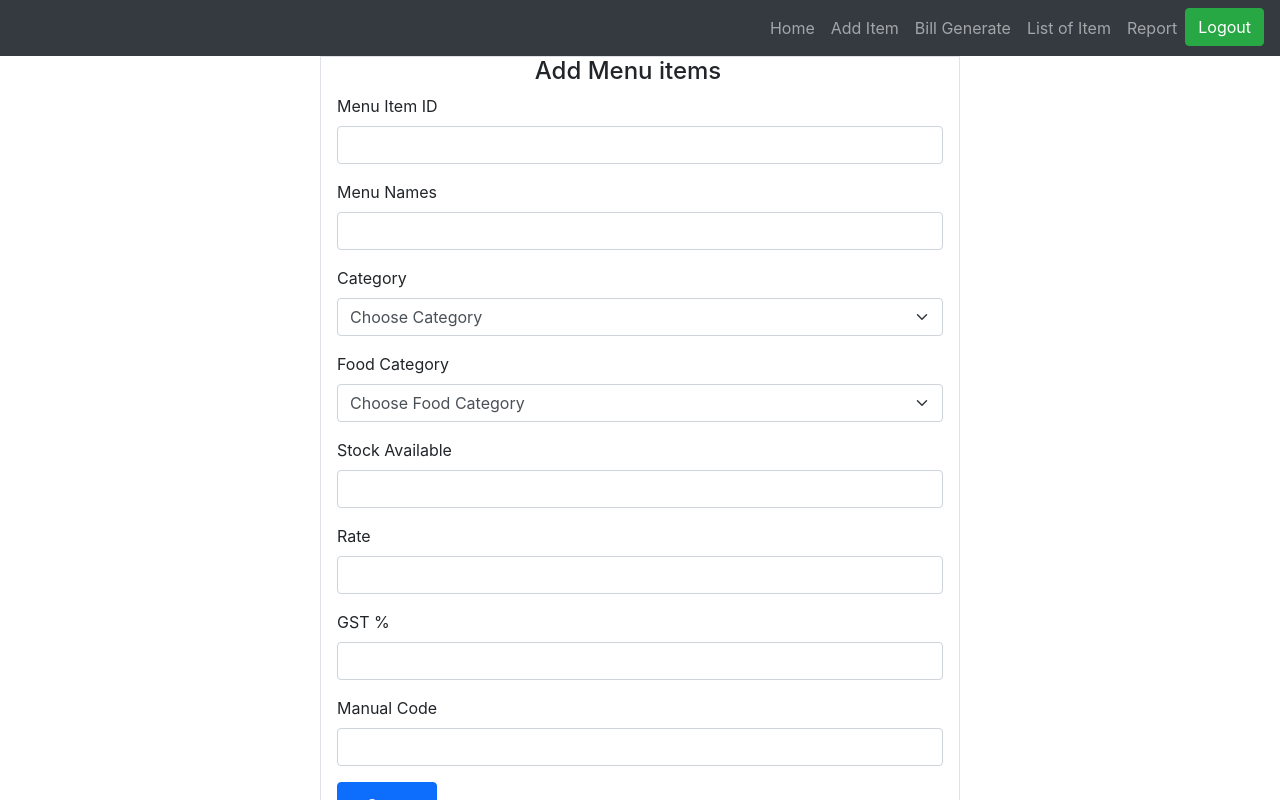
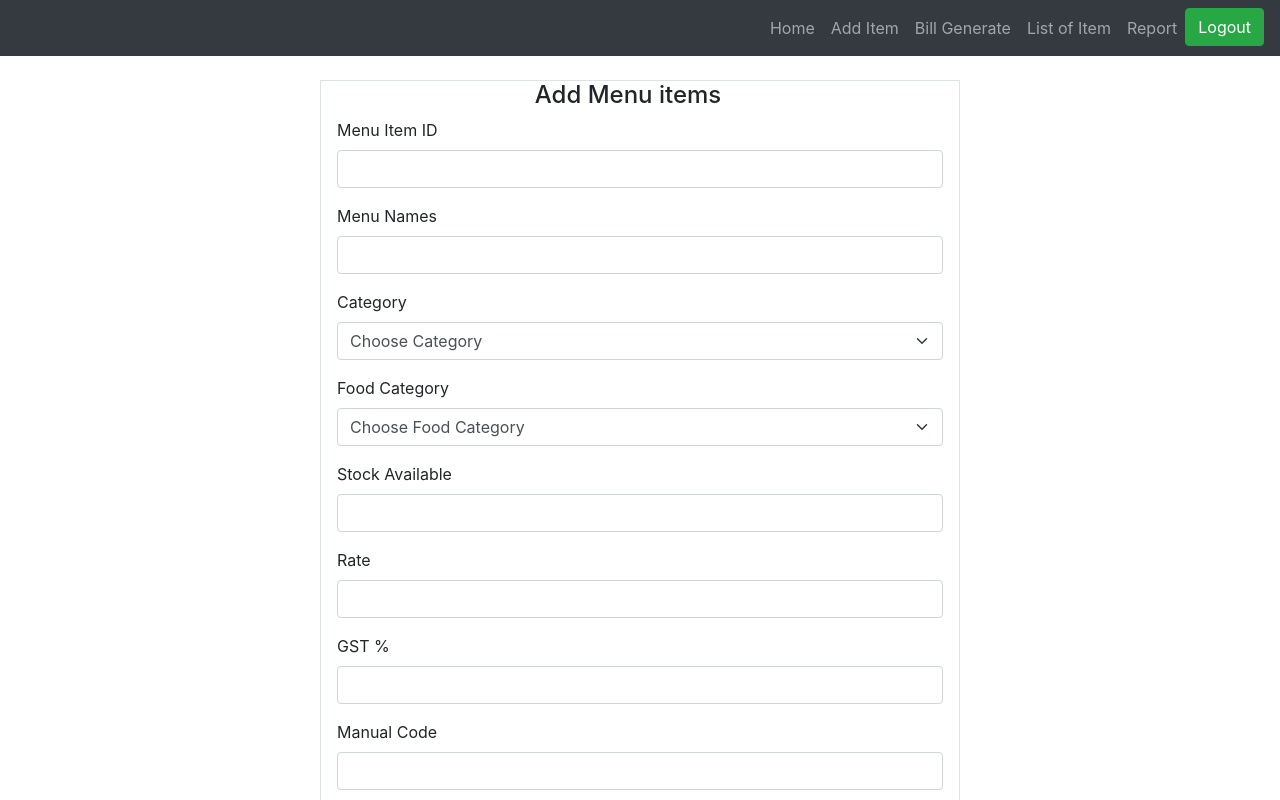
Before and after one commit to iam5abhi/ahaabilling, a React (Create React App) app: page /additem in a window 1280 px wide. Shown: the top 800 px of the page. Built offline with nearby package versions, Linux system fonts and the light colour scheme; no server answers; sample sign-in values are in the browser's storage; the HTML template or start-up script is replaced by a standard one.

Commit message:
Add files via upload

```diff
--- a/src/Page/addItem.jsx
+++ b/src/Page/addItem.jsx
@@ -103,7 +103,7 @@ const AddItem = () => {
           </div>
         </div>
       </nav>
-      <div className="container w-50 border" id="mobileform">
+      <div className="container w-50 mt-4 border" id="mobileform">
         <div className="row">
           <h4 className="row justify-content-center">Add Menu items</h4>
           <div>
--- a/src/Page/cusomerbill.jsx
+++ b/src/Page/cusomerbill.jsx
@@ -109,7 +109,7 @@ const CusuomerBill = () => {
         </div>
       </nav>
   <br/>  <br/>  <br/>
-  <div className=" d-flex justify-content-end align-items-end">
+  <div className=" d-flex justify-content-center align-items-center mb-4">
   <button className="btn btn-success" onClick={handleToPrint}>Print</button>
 
   </div>
```
